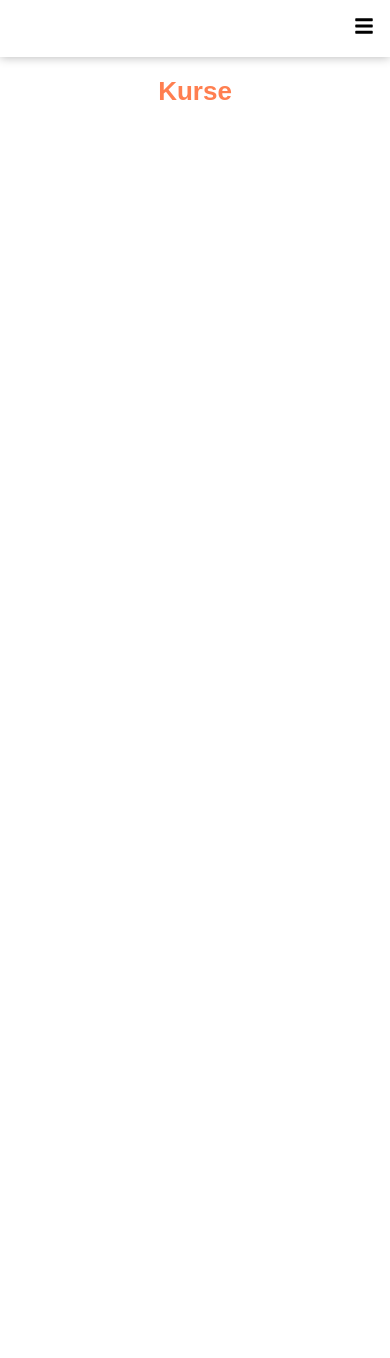
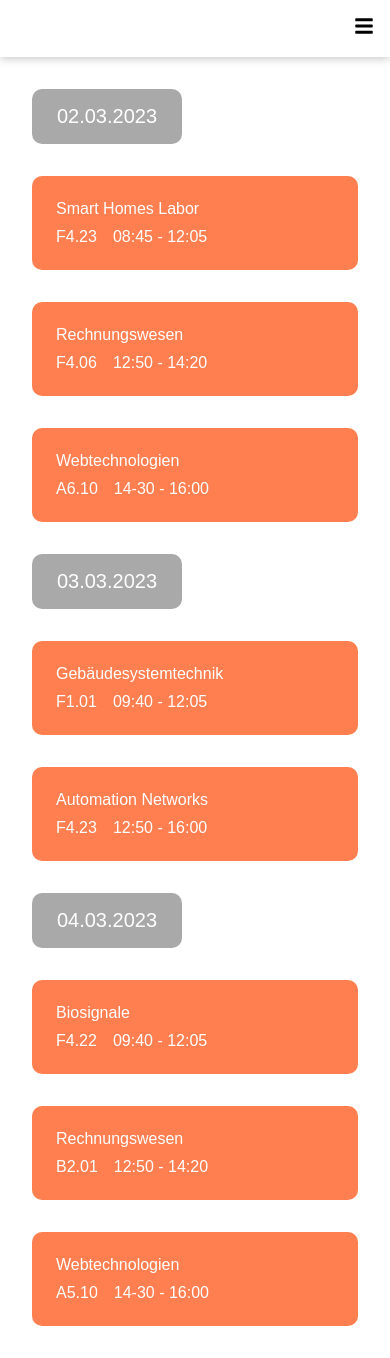
Before and after one commit to Arseniyboss/Dashboard, a React (Create React App) app: page /courses in a window 390 px wide. Before the commit the page ends 844 px from the top, so only its background shows below. Built offline with nearby package versions, Linux system fonts and the light colour scheme.

Commit message:
added UI for courses page

```diff
--- a/src/App.css
+++ b/src/App.css
@@ -0,0 +1,10 @@
+.container {
+  display: grid;
+  grid-template-columns: 200px auto;
+}
+
+@media screen and (max-width: 600px) {
+  .container {
+    grid-template-columns: none;
+  }
+}
--- a/src/App.js
+++ b/src/App.js
@@ -14,6 +14,7 @@ import NotFound from './pages/NotFound/NotFound'
 const App = () => {
   return (
     <Router>
+      <div className='container'>
         <Sidebar />
         <Header />
         <main>
@@ -28,6 +29,7 @@ const App = () => {
             <Route path='*' element={<NotFound />} />
           </Routes>
         </main>
+      </div>
     </Router>
   )
 }
--- a/src/components/Sidebar/Sidebar.css
+++ b/src/components/Sidebar/Sidebar.css
@@ -1,5 +1,4 @@
 .sidebar-container {
-  float: left;
   width: 200px;
   height: 100vh;
   padding: 1.5rem;
@@ -18,10 +17,6 @@
   padding-top: 1rem;
 }
 
-.sidebar-links {
-  list-style-type: none;
-}
-
 @media screen and (max-width: 600px) {
   .sidebar-container {
     display: none;
--- a/src/components/Sidebar/Sidebar.js
+++ b/src/components/Sidebar/Sidebar.js
@@ -6,7 +6,7 @@ const Sidebar = ({ isMobileSidebarOpen, closeMobileSidebar }) => {
     <nav
       className={isMobileSidebarOpen ? 'mobile-sidebar' : 'sidebar-container'}
     >
-      <ul className='sidebar-links'>
+      <ul>
         <SidebarItem to='/' closeMobileSidebar={closeMobileSidebar}>
           Dashboard
         </SidebarItem>
--- a/src/components/Todo/TodoForm/TodoForm.js
+++ b/src/components/Todo/TodoForm/TodoForm.js
@@ -1,7 +1,13 @@
 const TodoForm = () => {
   return (
     <form>
-      <input type='text' placeholder='Enter todo here' />
+      <input
+        type='text'
+        name='add-todo-input'
+        placeholder='Enter todo here'
+        aria-label='add todo input'
+        aria-required='true'
+      />
       <button>Add Todo</button>
     </form>
   )
--- a/src/index.css
+++ b/src/index.css
@@ -7,6 +7,7 @@
 :root {
   --primary-color: coral;
   --box-shadow: 0 0 10px 0 rgba(0, 0, 0, 0.3);
+  --border-radius: 10px;
 }
 
 body {
@@ -22,9 +23,27 @@ a.active {
   color: var(--primary-color);
 }
 
+li {
+  list-style-type: none;
+}
+
 h1 {
   color: var(--primary-color);
   text-align: center;
   font-size: 26px;
-  padding: 1.2rem 0;
+  /* margin: 1.2rem 0; */
+  padding: 1rem 0;
 }
+
+article {
+  /* max-height: calc(100vh - 62px); */
+  /* max-height: 92.3vh; */
+  max-height: 100vh;
+  overflow-y: scroll;
+}
+
+@media screen and (max-width: 600px) {
+  article {
+    max-height: initial;
+  }
+}
--- a/src/pages/Courses/Courses.css
+++ b/src/pages/Courses/Courses.css
@@ -0,0 +1,40 @@
+.courses {
+  margin: 2rem;
+}
+
+.course-date {
+  background: darkgrey;
+  color: white;
+  text-align: center;
+  width: 150px;
+  font-size: 20px;
+  margin-bottom: 1rem;
+  padding: 1rem 0;
+  border-radius: var(--border-radius);
+}
+
+.course {
+  display: flex;
+  justify-content: space-between;
+  background: var(--primary-color);
+  color: white;
+  padding: 1.5rem;
+  margin: 2rem 0;
+  border-radius: var(--border-radius);
+}
+
+.course-details {
+  display: flex;
+  gap: 1rem;
+}
+
+@media screen and (max-width: 700px) {
+  .course {
+    flex-direction: column;
+    gap: 10px;
+  }
+  /* .course-details {
+    flex-direction: column;
+    gap: 10px;
+  } */
+}
--- a/src/pages/Courses/Courses.js
+++ b/src/pages/Courses/Courses.js
@@ -1,12 +1,92 @@
 import './Courses.css'
 import Meta from '../../components/Meta'
+
+const day = 24 * 60 * 60 * 1000
 
 const Courses = () => {
   return (
     <>
       <Meta title='Kurse' />
-      <h1>Kurse</h1>
-      <article></article>
+      {/* <h1>Kurse</h1> */}
+      <article className='course-container'>
+        <section className='courses'>
+          <p className='course-date'>
+            {new Date().toLocaleDateString('ru-RU')}
+          </p>
+          <ul>
+            <li className='course'>
+              <p>Smart Homes Labor</p>
+              <div className='course-details'>
+                <p>F4.23</p>
+                <p>08:45 - 12:05</p>
+              </div>
+            </li>
+            <li className='course'>
+              <p>Rechnungswesen</p>
+              <div className='course-details'>
+                <p>F4.06</p>
+                <p>12:50 - 14:20</p>
+              </div>
+            </li>
+            <li className='course'>
+              <p>Webtechnologien</p>
+              <div className='course-details'>
+                <p>A6.10</p>
+                <p>14-30 - 16:00</p>
+              </div>
+            </li>
+          </ul>
+        </section>
+        <section className='courses'>
+          <p className='course-date'>
+            {new Date(Date.now() + day).toLocaleDateString('ru-RU')}
+          </p>
+          <ul>
+            <li className='course'>
+              <p>Gebäudesystemtechnik</p>
+              <div className='course-details'>
+                <p>F1.01</p>
+                <p>09:40 - 12:05</p>
+              </div>
+            </li>
+            <li className='course'>
+              <p>Automation Networks</p>
+              <div className='course-details'>
+                <p>F4.23</p>
+                <p>12:50 - 16:00</p>
+              </div>
+            </li>
+          </ul>
+        </section>
+        <section className='courses'>
+          <p className='course-date'>
+            {new Date(Date.now() + day + day).toLocaleDateString('ru-RU')}
+          </p>
+          <ul>
+            <li className='course'>
+              <p>Biosignale</p>
+              <div className='course-details'>
+                <p>F4.22</p>
+                <p>09:40 - 12:05</p>
+              </div>
+            </li>
+            <li className='course'>
+              <p>Rechnungswesen</p>
+              <div className='course-details'>
+                <p>B2.01</p>
+                <p>12:50 - 14:20</p>
+              </div>
+            </li>
+            <li className='course'>
+              <p>Webtechnologien</p>
+              <div className='course-details'>
+                <p>A5.10</p>
+                <p>14-30 - 16:00</p>
+              </div>
+            </li>
+          </ul>
+        </section>
+      </article>
     </>
   )
 }
--- a/src/pages/Gallery/Gallery.css
+++ b/src/pages/Gallery/Gallery.css
@@ -3,19 +3,13 @@
   flex-wrap: wrap;
   gap: 1rem;
   padding: 1rem;
-  max-height: 100vh;
-  overflow-y: scroll;
+  /* padding: 0 1rem; */
+  /* padding-bottom: 1rem; */
 }
 
-img {
+.gallery-image {
   flex-grow: 1;
   width: 250px;
-  border-radius: 10px;
+  border-radius: var(--border-radius);
   box-shadow: var(--box-shadow);
 }
-
-@media screen and (max-width: 600px) {
-  .gallery-container {
-    max-height: initial;
-  }
-}
--- a/src/pages/Gallery/Gallery.js
+++ b/src/pages/Gallery/Gallery.js
@@ -9,7 +9,12 @@ const Gallery = () => {
       {/* <h1>Galerie</h1> */}
       <article className='gallery-container'>
         {images.map((image, index) => (
-          <img key={index} src={image.src} alt={image.alt} />
+          <img
+            key={index}
+            src={image.src}
+            alt={image.alt}
+            className='gallery-image'
+          />
         ))}
       </article>
     </>
```
Lines whose indentation alone changed are shown as unchanged.
